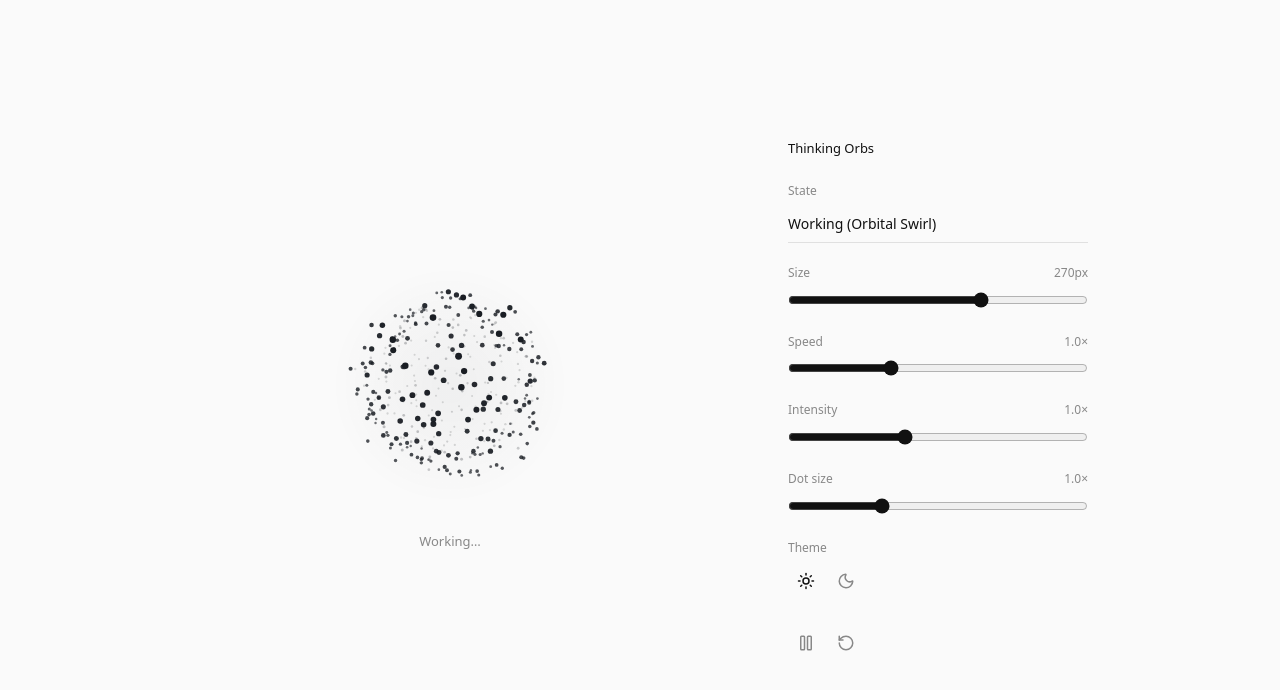
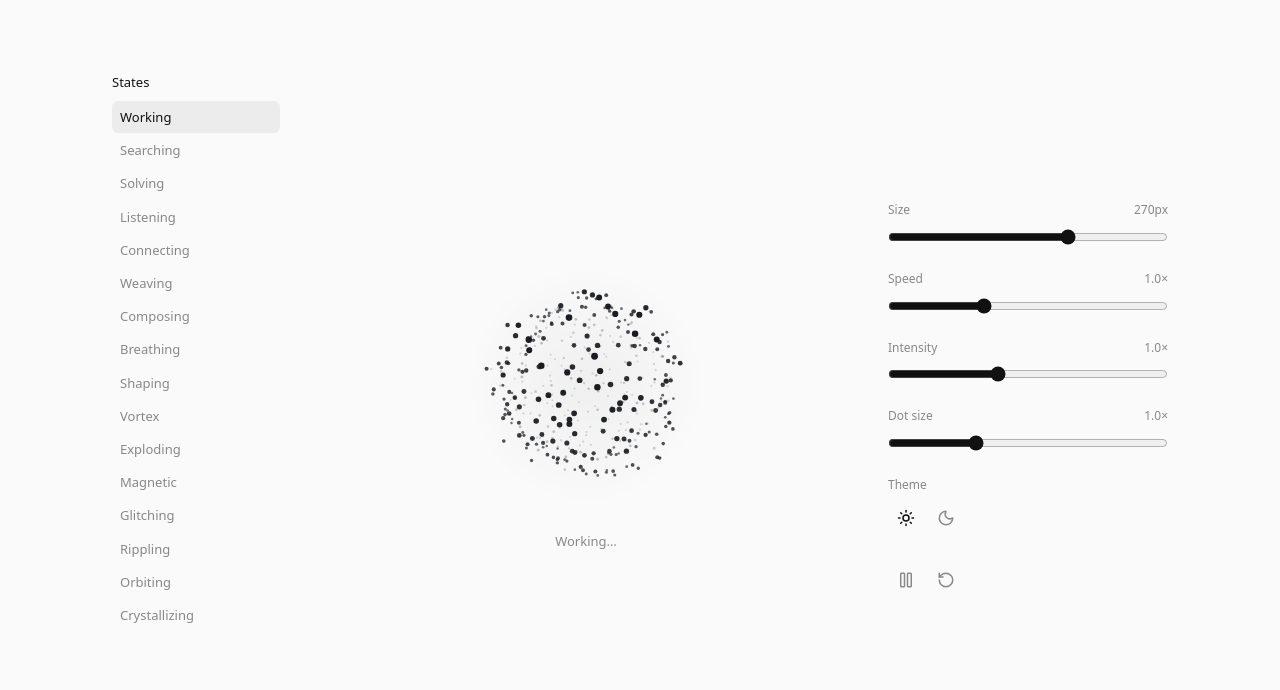
Before and after one commit to vszy/orb, a plain HTML site: page index.html in a window 1280 px wide. Drawn offline with nearby package versions, Linux system fonts and the light colour scheme.

Commit message:
feat(ui): three-column layout with state sidebar
Replace the state dropdown with a flat left nav, enlarge the canvas for exploding, and drop orbiting ring strokes.

Co-authored-by: Cursor <cursoragent@cursor.com>

```diff
--- a/index.html
+++ b/index.html
@@ -8,21 +8,23 @@
 :root{color-scheme:light;--bg:#fafafa;--ink:#111;--muted:#888;--line:#e0e0e0}
 *{box-sizing:border-box}
 body{margin:0;min-height:100vh;background:var(--bg);color:var(--ink);font-family:ui-sans-serif,system-ui,-apple-system,BlinkMacSystemFont,"Segoe UI",sans-serif;font-size:14px;line-height:1.4;-webkit-font-smoothing:antialiased}
-.layout{min-height:100vh;display:flex;flex-direction:row;align-items:center;justify-content:center;gap:min(12vw,80px);padding:40px 32px;max-width:960px;margin:0 auto;width:100%}
-.stage{flex:1;min-width:0;display:flex;flex-direction:column;align-items:center;justify-content:center;gap:12px}
-.orb-wrap{width:270px;height:270px}
-canvas{width:100%;height:100%;display:block}
+.layout{min-height:100vh;display:grid;grid-template-columns:minmax(148px,172px) minmax(0,1fr) minmax(248px,280px);gap:clamp(20px,4vw,40px);padding:32px clamp(16px,3vw,32px);max-width:1120px;margin:0 auto;width:100%;align-items:center}
+.state-panel{align-self:stretch;display:flex;flex-direction:column;justify-content:center;max-height:min(90vh,640px);overflow-y:auto;padding-right:4px}
+.panel-label{font-size:13px;font-weight:500;color:var(--ink);margin:0 0 10px}
+.state-list{display:flex;flex-direction:column;gap:1px;margin:0;padding:0}
+.state-opt{display:block;width:100%;text-align:left;background:transparent;border:0;border-radius:6px;padding:7px 8px;font-size:13px;color:var(--muted);cursor:pointer;transition:color .15s,background .15s}
+.state-opt:hover,.state-opt:focus-visible{color:var(--ink)}
+.state-opt.active{color:var(--ink);background:rgba(17,17,17,.06);font-weight:500}
+.stage{display:flex;flex-direction:column;align-items:center;justify-content:center;gap:12px;min-width:0;overflow:visible}
+.orb-wrap{width:270px;height:270px;overflow:visible}
+canvas{width:100%;height:100%;display:block;overflow:visible}
 .status{font-size:13px;color:var(--muted);font-weight:400}
-.controls{flex:0 0 min(300px,38%);display:flex;flex-direction:column;gap:22px;justify-content:center}
-.title{font-size:13px;font-weight:500;color:var(--ink);margin:0 0 4px}
+.controls{display:flex;flex-direction:column;gap:22px;justify-content:center;align-self:stretch}
 .field{display:flex;flex-direction:column;gap:6px}
 .field-head{display:flex;justify-content:space-between;align-items:baseline;font-size:12px;color:var(--muted)}
 .field-head label{cursor:default}
 .value{font-variant-numeric:tabular-nums}
-select,input[type=range]{width:100%;margin:0}
-select{appearance:none;background:transparent;border:0;border-bottom:1px solid var(--line);border-radius:0;padding:8px 0;color:var(--ink);font:inherit;font-size:14px;outline:none;cursor:pointer}
-select:focus{border-bottom-color:var(--ink)}
-input[type=range]{height:24px;padding:0;background:transparent;accent-color:var(--ink);cursor:pointer}
+input[type=range]{width:100%;margin:0;height:24px;padding:0;background:transparent;accent-color:var(--ink);cursor:pointer}
 .theme-row{display:flex;gap:4px}
 .actions{display:flex;gap:4px;margin-top:4px}
 button{font:inherit}
@@ -31,44 +33,39 @@ button{font:inherit}
 .icon-btn.active{color:var(--ink)}
 .icon-btn svg{width:18px;height:18px;display:block}
 body.dark{color-scheme:dark;--bg:#0a0a0a;--ink:#f5f5f5;--muted:#737373;--line:#333}
-body.dark select:focus{border-bottom-color:var(--ink)}
+body.dark .state-opt.active{background:rgba(255,255,255,.08)}
 body.dark input[type=range]{accent-color:var(--ink)}
-@media(max-width:700px){.layout{flex-direction:column;gap:40px;padding:28px 20px}.controls{flex:0 0 auto;width:100%;max-width:320px}.orb-wrap{width:220px;height:220px}}
+@media(max-width:880px){.layout{grid-template-columns:1fr;max-width:360px;align-items:stretch}.state-panel{max-height:none;order:1}.stage{order:2}.controls{order:3}.state-list{display:grid;grid-template-columns:repeat(2,minmax(0,1fr));gap:2px 8px}.orb-wrap{width:220px;height:220px}}
 </style>
 </head>
 <body>
 <main class="layout">
+  <aside class="state-panel">
+    <p class="panel-label">States</p>
+    <nav class="state-list" id="stateList" aria-label="Animation states">
+      <button type="button" class="state-opt active" data-state="working" aria-current="true">Working</button>
+      <button type="button" class="state-opt" data-state="searching">Searching</button>
+      <button type="button" class="state-opt" data-state="solving">Solving</button>
+      <button type="button" class="state-opt" data-state="listening">Listening</button>
+      <button type="button" class="state-opt" data-state="connecting">Connecting</button>
+      <button type="button" class="state-opt" data-state="weaving">Weaving</button>
+      <button type="button" class="state-opt" data-state="composing">Composing</button>
+      <button type="button" class="state-opt" data-state="breathing">Breathing</button>
+      <button type="button" class="state-opt" data-state="shaping">Shaping</button>
+      <button type="button" class="state-opt" data-state="vortex">Vortex</button>
+      <button type="button" class="state-opt" data-state="exploding">Exploding</button>
+      <button type="button" class="state-opt" data-state="magnetic">Magnetic</button>
+      <button type="button" class="state-opt" data-state="glitching">Glitching</button>
+      <button type="button" class="state-opt" data-state="rippling">Rippling</button>
+      <button type="button" class="state-opt" data-state="orbiting">Orbiting</button>
+      <button type="button" class="state-opt" data-state="crystallizing">Crystallizing</button>
+    </nav>
+  </aside>
   <section class="stage">
     <div class="orb-wrap"><canvas id="orb" role="img" aria-label="Working"></canvas></div>
     <div class="status" id="status">Working…</div>
   </section>
   <section class="controls">
-    <p class="title">Thinking Orbs</p>
-    <div class="field">
-      <div class="field-head"><label for="state">State</label></div>
-      <select id="state">
-        <optgroup label="Core States (Enhanced)">
-          <option value="working">Working (Orbital Swirl)</option>
-          <option value="searching">Searching (Radar Sweep)</option>
-          <option value="solving">Solving (Quantum Scramble)</option>
-          <option value="listening">Listening (Audio Wave)</option>
-          <option value="connecting">Connecting (Neural Mesh)</option>
-          <option value="weaving">Weaving (Helix Braid)</option>
-          <option value="composing">Composing (Ribbon Flow)</option>
-          <option value="breathing">Breathing (Deep Pulse)</option>
-          <option value="shaping">Shaping (Morphing Geometry)</option>
-        </optgroup>
-        <optgroup label="New States">
-          <option value="vortex">Vortex (Tornado Funnel)</option>
-          <option value="exploding">Exploding (Supernova Burst)</option>
-          <option value="magnetic">Magnetic (Dipole Field)</option>
-          <option value="glitching">Glitching (Slice Shift)</option>
-          <option value="rippling">Rippling (Shockwave)</option>
-          <option value="orbiting">Orbiting (Planetary Rings)</option>
-          <option value="crystallizing">Crystallizing (Lattice Snap)</option>
-        </optgroup>
-      </select>
-    </div>
     <div class="field">
       <div class="field-head"><label>Size</label><span class="value" id="sizeValue">270px</span></div>
       <input id="size" type="range" min="140" max="340" step="10" value="270">
@@ -111,7 +108,6 @@ body.dark input[type=range]{accent-color:var(--ink)}
 <script>
 const canvas = document.getElementById('orb');
 const ctx = canvas.getContext('2d');
-const stateEl = document.getElementById('state');
 const sizeEl = document.getElementById('size');
 const speedEl = document.getElementById('speed');
 const intensityEl = document.getElementById('intensity');
@@ -174,13 +170,22 @@ function resize() {
   ctx.setTransform(dpr, 0, 0, dpr, 0, 0);
 }
 
+function viewPad() {
+  return state === 'exploding' ? 1.45 : 1;
+}
+
+function applyViewBox() {
+  const wrap = document.querySelector('.orb-wrap');
+  const extent = Math.round(size * viewPad());
+  wrap.style.width = extent + 'px';
+  wrap.style.height = extent + 'px';
+  resize();
+}
+
 function setSize(v) {
   size = +v;
-  const wrap = document.querySelector('.orb-wrap');
-  wrap.style.width = size + 'px';
-  wrap.style.height = size + 'px';
   document.getElementById('sizeValue').textContent = size + 'px';
-  resize();
+  applyViewBox();
 }
 
 function project(p, t) {
@@ -438,24 +443,6 @@ function draw(t) {
     }
   }
 
-  if (state === 'orbiting') {
-    ctx.strokeStyle = isDark ? 'rgba(245,247,250,.32)' : 'rgba(30,34,40,.24)';
-    ctx.lineWidth = 1.25;
-    for (let k = 0; k < 3; k++) {
-      ctx.beginPath();
-      ctx.ellipse(
-        cx,
-        cy,
-        size * (0.34 + k * 0.03),
-        size * (0.11 + k * 0.04),
-        -0.5 + k * 0.55,
-        time * 0.0008 + k,
-        time * 0.0008 + k + Math.PI * 1.5
-      );
-      ctx.stroke();
-    }
-  }
-
   // Render particles
   for (const q of points) {
     const front = q.z > -0.1;
@@ -488,10 +475,18 @@ function setState(v) {
   state = v;
   statusEl.textContent = labels[v] || 'Thinking…';
   canvas.setAttribute('aria-label', labels[v] || 'Thinking');
+  document.querySelectorAll('.state-opt[data-state]').forEach(btn => {
+    const on = btn.dataset.state === v;
+    btn.classList.toggle('active', on);
+    btn.setAttribute('aria-current', on ? 'true' : 'false');
+  });
+  applyViewBox();
   restart();
 }
 
-stateEl.addEventListener('change', e => setState(e.target.value));
+document.querySelectorAll('.state-opt[data-state]').forEach(btn =>
+  btn.addEventListener('click', () => setState(btn.dataset.state))
+);
 sizeEl.addEventListener('input', e => setSize(e.target.value));
 speedEl.addEventListener('input', e => {
   speed = +e.target.value;
```
